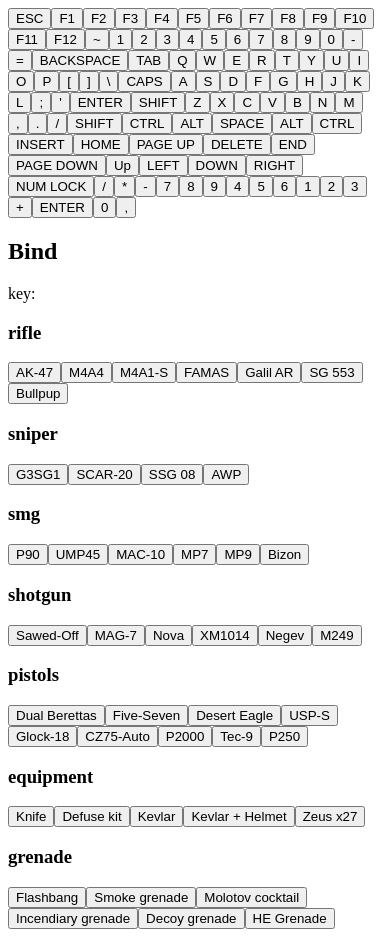
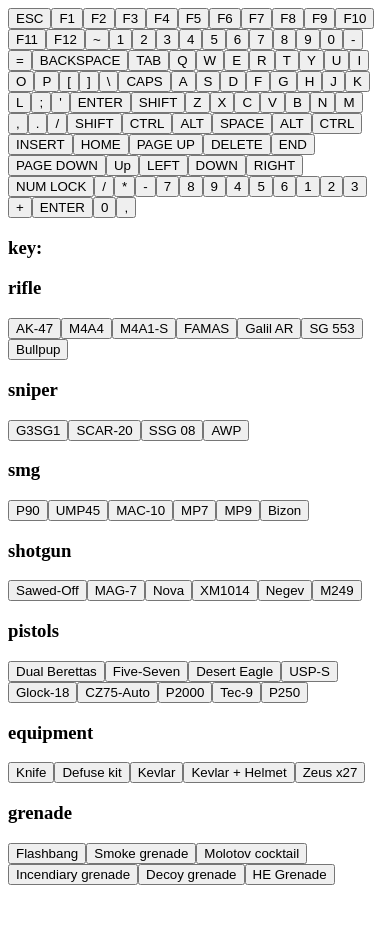
Before and after one commit to nksfrank/buybinds, a React app: page / in a window 390 px wide. After the commit the page ends 893 px from the top, so only its background shows below. Built offline with nearby package versions, Linux system fonts and the light colour scheme; the HTML template or start-up script is replaced by a standard one.

Commit message:
make layout responsive

```diff
--- a/src/bind/index.jsx
+++ b/src/bind/index.jsx
@@ -2,13 +2,14 @@
 import { guns } from './guns';
 
 export const Bind = ({ binds, selectedKey, children }) => (
-  <div>
-    <h2>Bind</h2>
-    <div>key: {selectedKey.getKey && selectedKey.getKey()}</div>
+  <div className="binds">
+    <div className="bindings">
+      <h3>key: {selectedKey.getKey && selectedKey.getKey()}</h3>
+    </div>
     {Object.keys(guns).map(type => (
-      <div key={type}>
+      <div className="bindings" key={type} style={{ gridArea: type }}>
         <h3>{type}</h3>
-        {guns[type].map(children)}
+        <div className="equipment">{guns[type].map(children)}</div>
       </div>
     ))}
   </div>
--- a/src/index.jsx
+++ b/src/index.jsx
@@ -57,7 +57,7 @@
 
   render() {
     return (
-      <div>
+      <div className="section">
         <Keyboard>
           {key => (
             <Key
```
Also changed, not shown: 1 other file (tests, documents, lock files or other folders).
